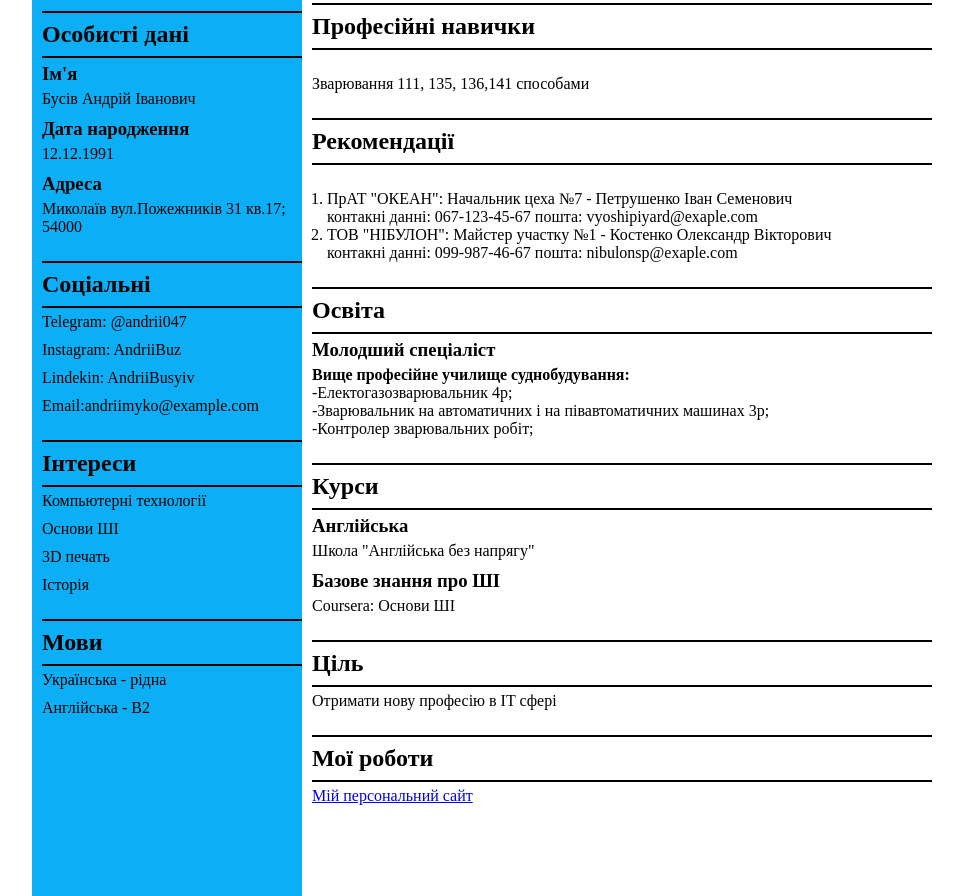
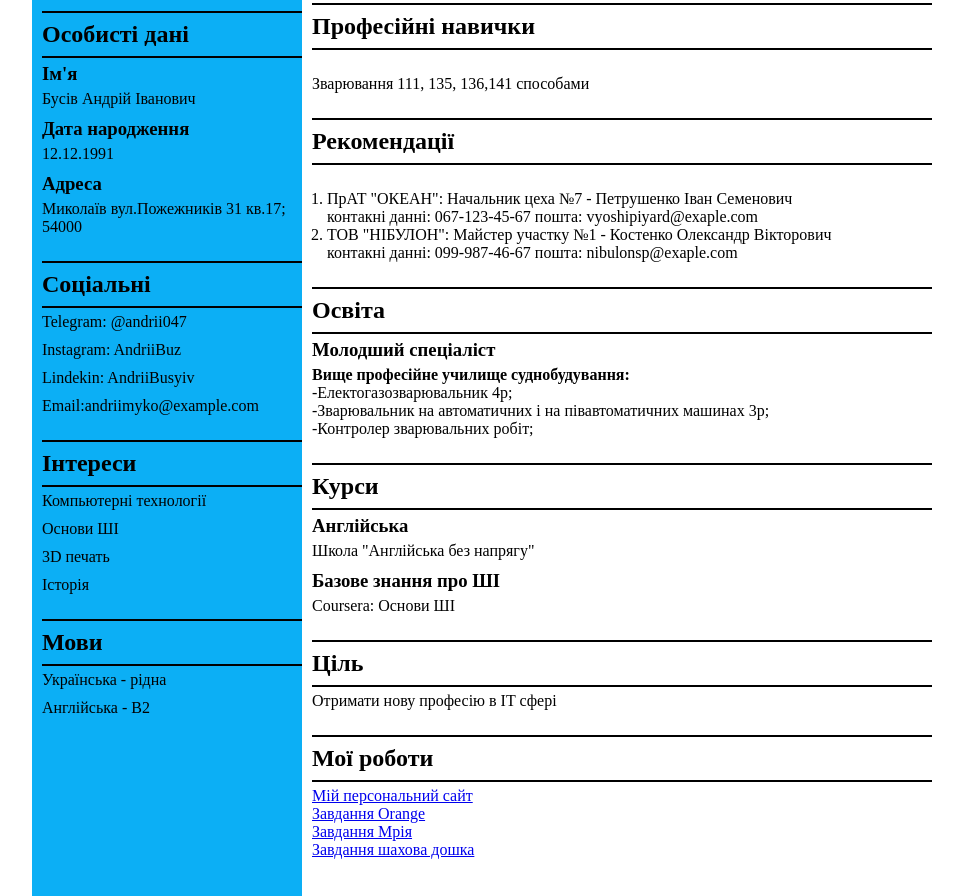
Before and after one commit to AndriiBus/cv_me, a plain HTML site: page index.html in a window 1280 px wide. Shown: the part 304-1200 px from the top of the page, without its empty margins (158-1121 px from the left). Drawn offline with Linux system fonts and the light colour scheme.

Commit message:
Додав нові посилання до розділу 'Мої роботи'

```diff
--- a/index.html
+++ b/index.html
@@ -97,6 +97,13 @@
       <p>
       <a href="https://andriibus.github.io/My_WebSite/" target="_blank">Мій персональний сайт
       </a>
+      <br>
+      <a href="https://andriibus.github.io/task_orange/" target="_blank">Завдання Orange
+      </a> <br>
+      <a href="https://andriibus.github.io/task_mriya/" target="_blank">Завдання Мрія
+      </a> <br>
+      <a href="https://andriibus.github.io/task_chess-board/" target="_blank">Завдання шахова дошка
+      </a>
       </p>
       </div>
     </div>
```
